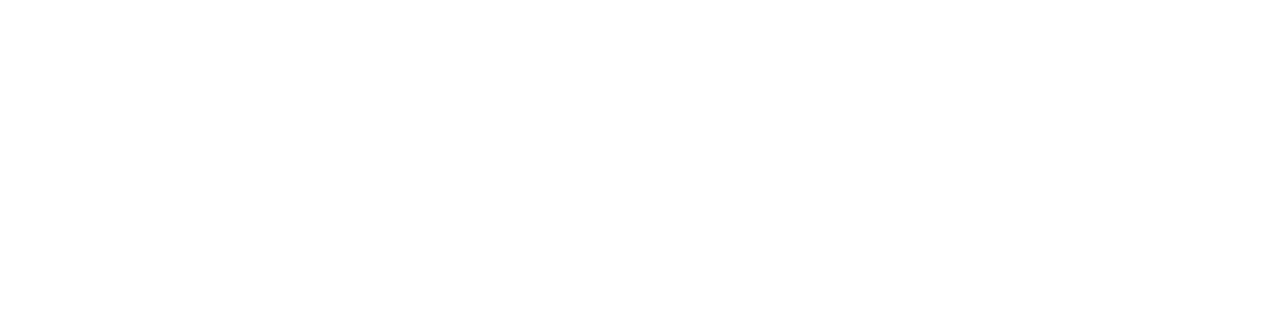
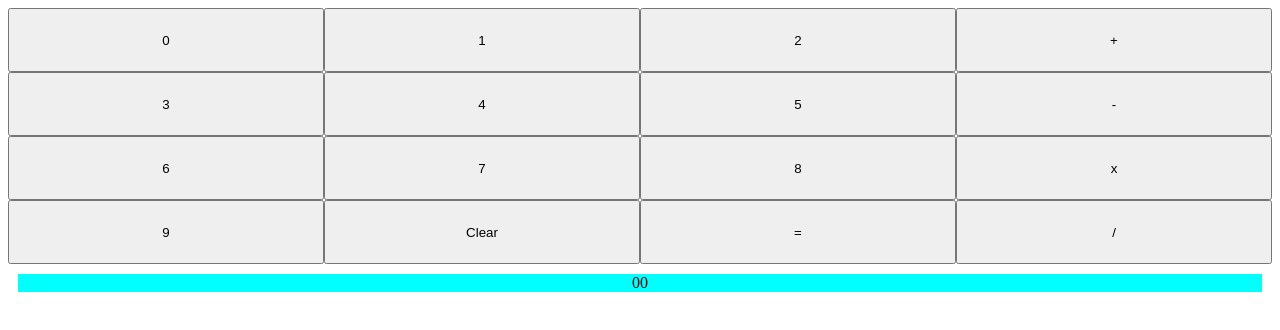
Before and after one commit to lmaragon/calculator, a plain HTML site: page index.html in a window 1280 px wide. Drawn offline with Linux system fonts and the light colour scheme.

Commit message:
Create basic calculator layout

```diff
--- a/app.js
+++ b/app.js
@@ -0,0 +1,21 @@
+const add = (a, b) => {
+    return a + b;
+}
+
+const subtract = (a, b) => {
+    return a - b;
+}
+
+const multiply = (a, b) => {
+    return a * b;
+}
+
+const divide = (a, b) => {
+    return a / b;
+}
+
+const operate = (func, a, b) => {
+    return func(a, b);
+}
+
+console.log(operate(multiply, 4, 5));
--- a/index.html
+++ b/index.html
@@ -7,6 +7,25 @@
     <title>Calculator</title>
 </head>
 <body>
+    <div class="container">
+        <button>0</button>
+        <button>1</button>
+        <button>2</button>
+        <button>+</button>
+        <button>3</button>
+        <button>4</button>
+        <button>5</button>
+        <button>-</button>
+        <button>6</button>
+        <button>7</button>
+        <button>8</button>
+        <button>x</button>
+        <button>9</button>
+        <button>Clear</button>
+        <button>=</button>
+        <button>/</button>
+    </div>
+    <div class="display">00</div>
     <script src="app.js"></script>
 </body>
 </html>
--- a/main.css
+++ b/main.css
@@ -0,0 +1,11 @@
+.container {
+    display: grid;
+    grid-template-columns: repeat(4, 1fr);
+    grid-template-rows: repeat(4, 4em);
+}
+
+.display {
+    background-color: aqua;
+    margin: 10px;
+    text-align: center;
+}
```
Also changed, not shown: 1 other file.
